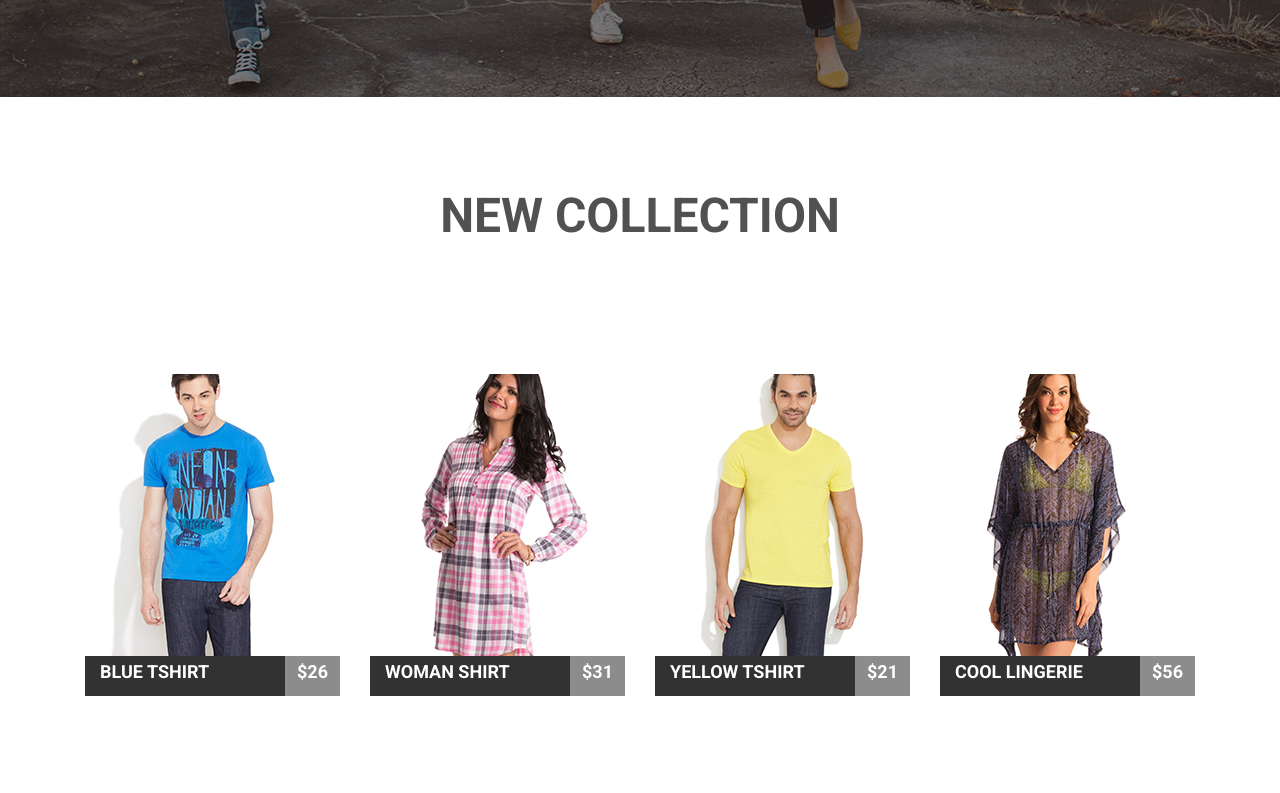
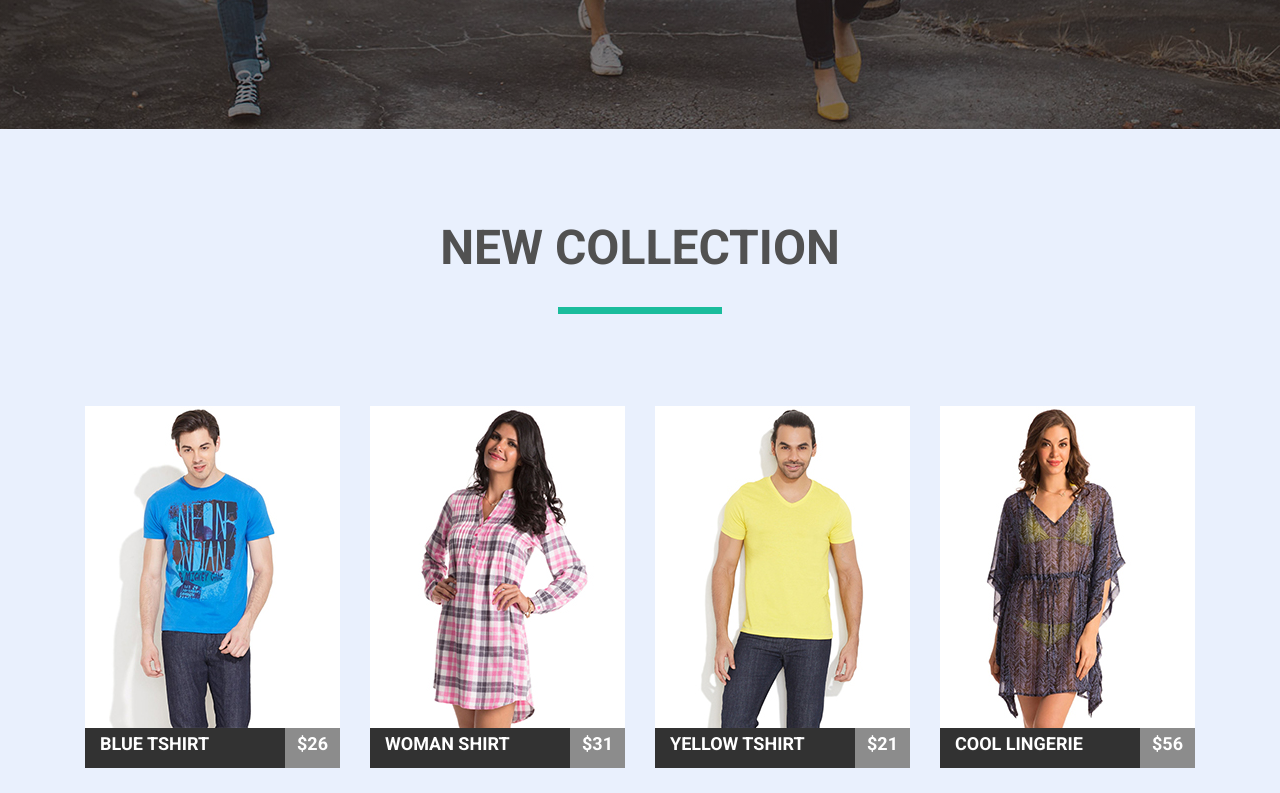
Before and after one commit to StellVan/goit-fe-course, a plain HTML site: page module-5/html/index.html in a window 1280 px wide. Shown: the part 560-1353 px from the top of the page. Drawn offline with nearby package versions, Linux system fonts and the light colour scheme.

Commit message:
module-5

```diff
--- a/module-5/css/styles.css
+++ b/module-5/css/styles.css
@@ -19,6 +19,7 @@ h2, h3, p, ul{
     max-width: 1110px;
     margin: 0 auto;
     padding-bottom: 25px;
+    padding-top: 32px;
 }
 .logo{
     float: left;
@@ -41,9 +42,6 @@ h2, h3, p, ul{
     float: right;
     padding-top: 8px;
 }
-.elements{
-    font-size: 0;
-}
 .elements > li{
     display: inline-block;
     margin-right: 30px;
@@ -51,7 +49,7 @@ h2, h3, p, ul{
 .element:last-child{
     margin-right: 0;
 }
-.element:hover a{
+.element a:hover{
     color: rgb(26, 188, 156);
 }
 .element a{
@@ -87,7 +85,6 @@ h2, h3, p, ul{
     background-position: center;
     height: 600px;
     width: 100%;
-    margin-bottom: 91px;
 }
 
 .slider_content {
@@ -96,7 +93,14 @@ h2, h3, p, ul{
     top: 53%;
     transform: translate(-50%, -50%);
 }
-
+.second_section{
+    padding-top: 91px;
+    padding-bottom: 100px;
+}
+.test{
+    width: 100%;
+    background-color: #e9f0fd;
+}
 .header1, .sign1{
     font-size: 60px;
     font-family: "Roboto";
@@ -181,11 +185,6 @@ h2, h3, p, ul{
     background-color: rgb(127, 217, 199);
     transition: .3s;
 }
-.image{
-    width: 255px;
-    object-fit: cover;
-    height: 282px;
-}
 .store_name {
     font-size: 48px;
     font-family: "Roboto";
@@ -198,18 +197,11 @@ h2, h3, p, ul{
 .store_name::after{
     display: block;
     content: '';
-    opacity: 0;
     background-color: rgb(26, 188, 156);
     width: 164px;
     height: 7px;
     margin: 0 auto;
     margin-top: 32px;
-}
-.store_name:hover::after{
-    opacity: 1;
-}
-.store_wrapper{
-    margin-bottom: 100px;
 }
 .store{
     font-size: 0;
@@ -243,7 +235,7 @@ h2, h3, p, ul{
 .icons_background{
     background: rgba(0, 0, 0, 0.24) center;
     width: 235px;
-    height: 260px;
+    height: 300px;
     position: absolute;
     top: 10px;
     left: 10px;
--- a/module-5/html/index.html
+++ b/module-5/html/index.html
@@ -35,7 +35,8 @@
         </section>
     </div>
 
-        <section class="content">
+        <div class="test">
+        <section class="content second_section">
             <div class="store_wrapper">
             <h3 class="store_name">New collection</h3>
             <ul class="store">
@@ -118,7 +119,7 @@
             </ul>
             </div>
         </section>
-
+        </div>
 </main>
 <footer>
     <div class="footer">
```
